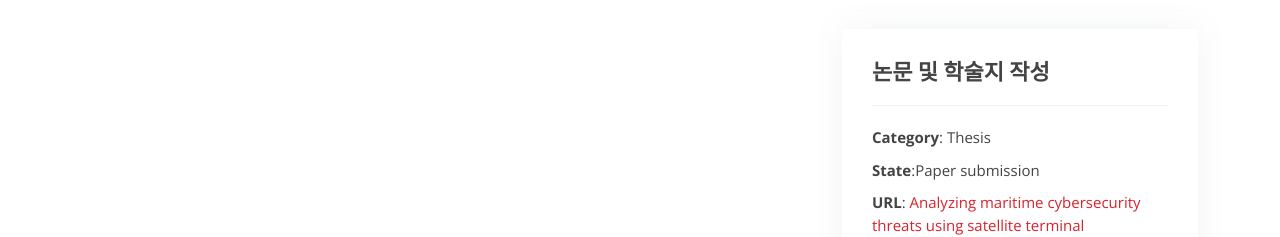
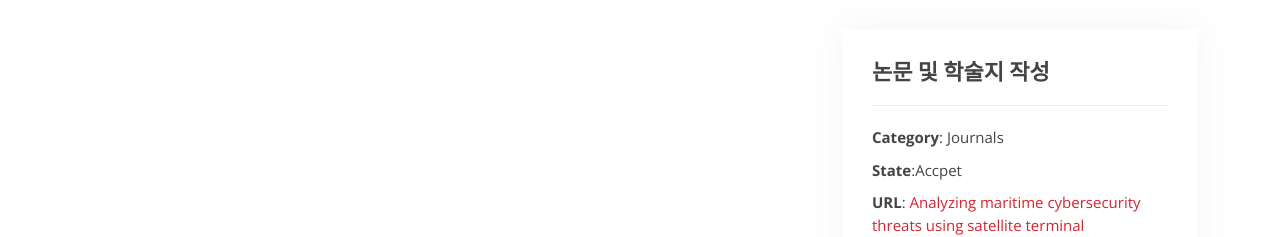
Before and after one commit to juwon334/Ship-BoB-Web, a plain HTML site: page portfolio-6.html in a window 1280 px wide. Shown: the part 2380-2617 px from the top of the page. Drawn offline with nearby package versions, Linux system fonts and the light colour scheme.

Commit message:
1118commit

```diff
--- a/portfolio-6.html
+++ b/portfolio-6.html
@@ -136,8 +136,8 @@
             <div class="portfolio-info">
               <h3>논문 및 학술지 작성</h3>
               <ul>
-                <li><strong>Category</strong>: Thesis</li>
-                <li><strong>State</strong>:Paper submission</li>
+                <li><strong>Category</strong>: Journals</li>
+                <li><strong>State</strong>:Accpet</li>
                 <li><strong>URL</strong>: <a href="#">Analyzing maritime cybersecurity threats using satellite terminal vulnerabilities</a></li>
               </ul>
             </div>
```
Also changed, not shown: achievements.html (+1 -2 lines).
